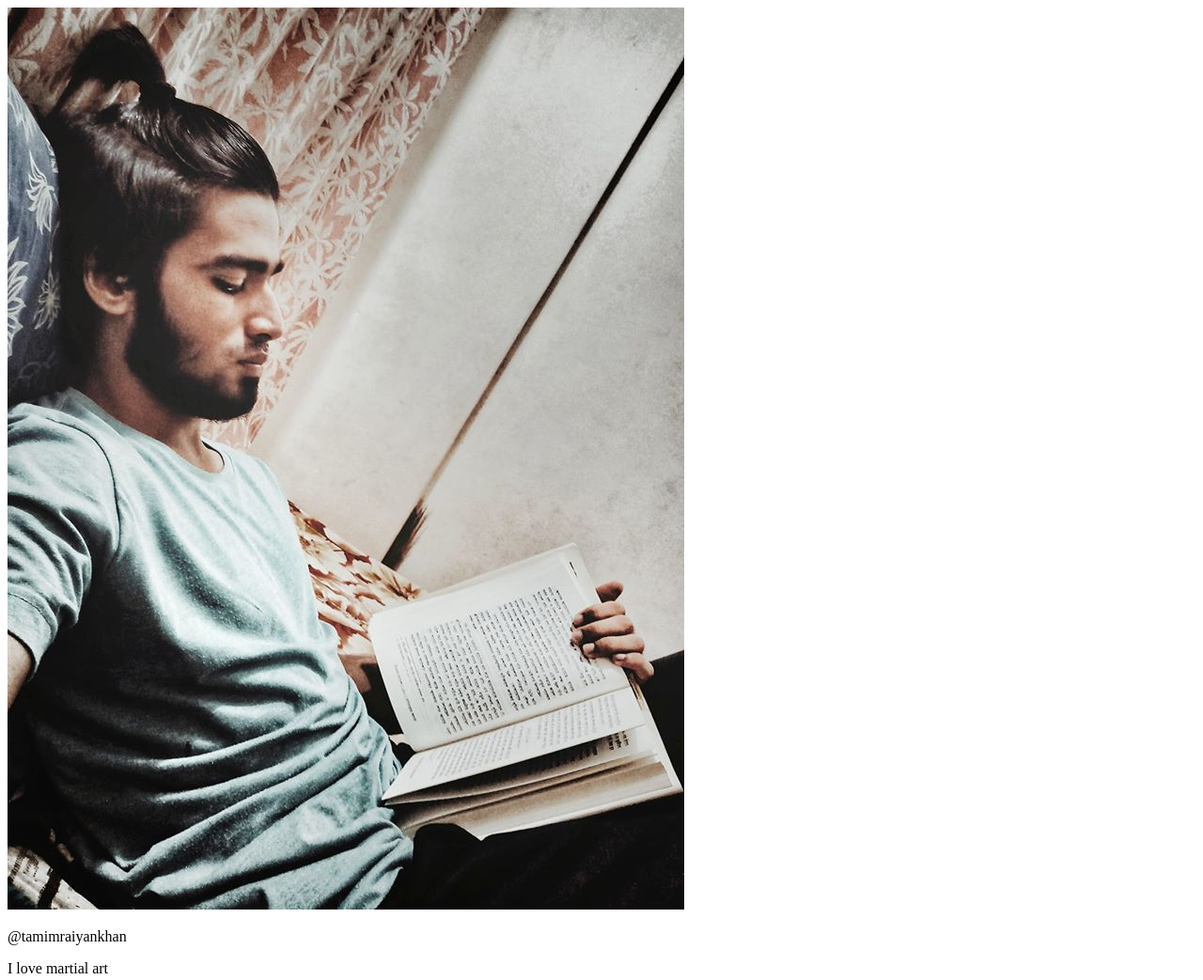
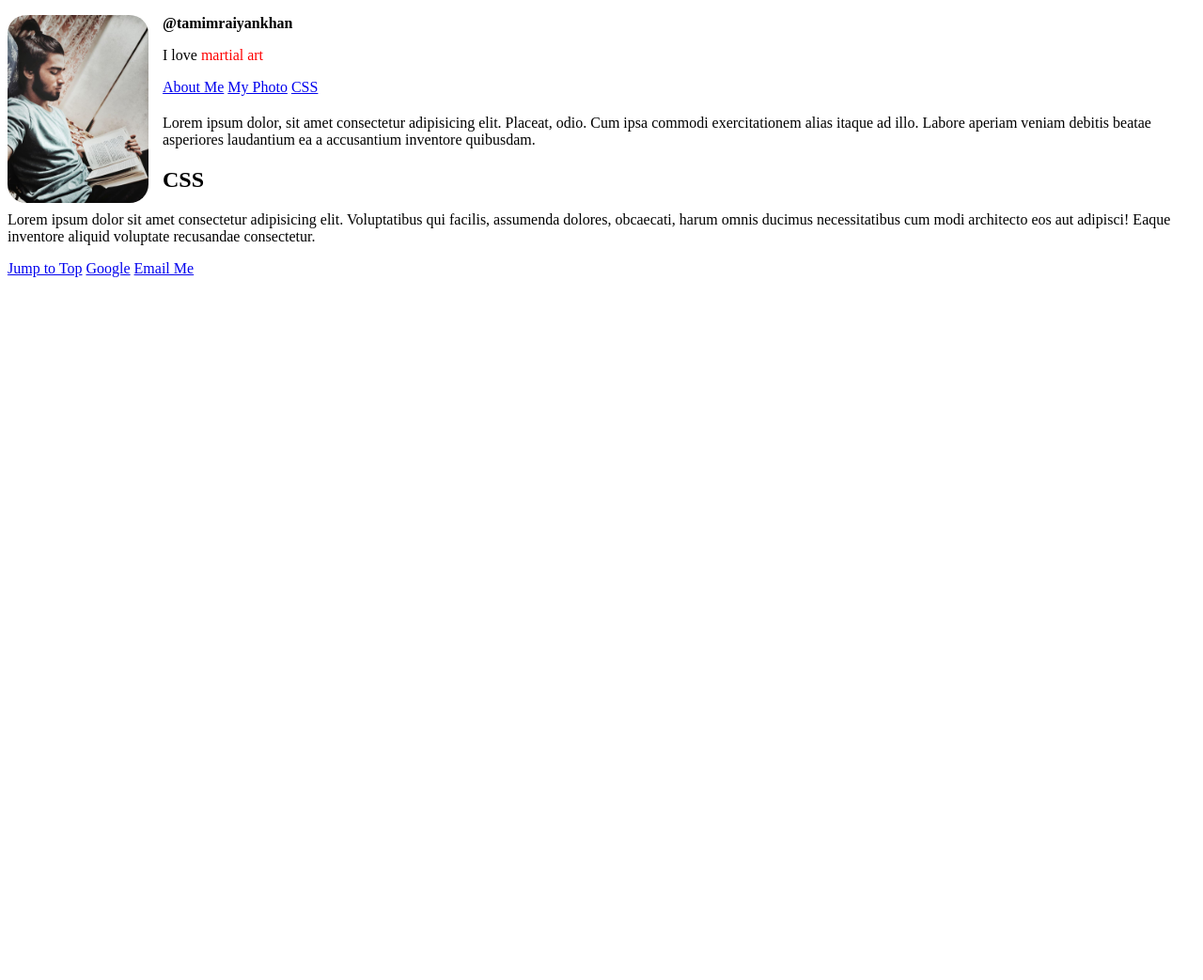
Before and after one commit to SheikhAmin/Html-Learning, a plain HTML site: page index.html in a window 1280 px wide. Shown: the whole page at 94% size. After the commit the page ends 800 px from the top, so only its background shows below. Drawn offline with Linux system fonts and the light colour scheme.

Commit message:
Litlle bit more

```diff
--- a/index.html
+++ b/index.html
@@ -1,11 +1,36 @@
 <!DOCTYPE html>
-<html>
-    <head>
-       <title>My first web page</title>
-    </head>
-    <body>
-        <img src="images/Khan.jpg">
-        <p>@tamimraiyankhan</p>
-        <p>I love martial art</p>
-    </body>
+<html lang="en">
+  <head>
+    <title>My first web page</title>
+    <style>
+      img {
+        width: 150px;
+        border-radius: 20px;
+        float: left;
+        margin-right: 15px;
+      }
+      .username {
+        font-weight: bold;
+      }
+      em {
+        color: red;
+        font-style: normal;
+      }
+    </style>
+  </head>
+  <body>
+    <img src="images/Khan.jpg" alt="An Image Of Tamim Raiyan Khan" />
+    <p class="username">@tamimraiyankhan</p>
+    <p>I love <em>martial art</em></p>
+    <a href="companyy/about.html">About Me</a>
+    <a href="images/Khan.jpg" download>My Photo</a>
+    <a href="#section-css">CSS</a>
+    <h2><HTML></h2>
+      <p>Lorem ipsum dolor, sit amet consectetur adipisicing elit. Placeat, odio. Cum ipsa commodi exercitationem alias itaque ad illo. Labore aperiam veniam debitis beatae asperiores laudantium ea a accusantium inventore quibusdam.</p>
+      <h2 id="section-css">CSS</h2>
+      <p>Lorem ipsum dolor sit amet consectetur adipisicing elit. Voluptatibus qui facilis, assumenda dolores, obcaecati, harum omnis ducimus necessitatibus cum modi architecto eos aut adipisci! Eaque inventore aliquid voluptate recusandae consectetur.</p>
+      <a href="#">Jump to Top</a>
+      <a href="https://google.com" target="_blank">Google</a>
+      <a href="mailto:tamim.raiyan.khan@g.bracu.ac.bd">Email Me</a>
+  </body>
 </html>
```
Also changed, not shown: companyy/about.html (added, +12 -0 lines).
